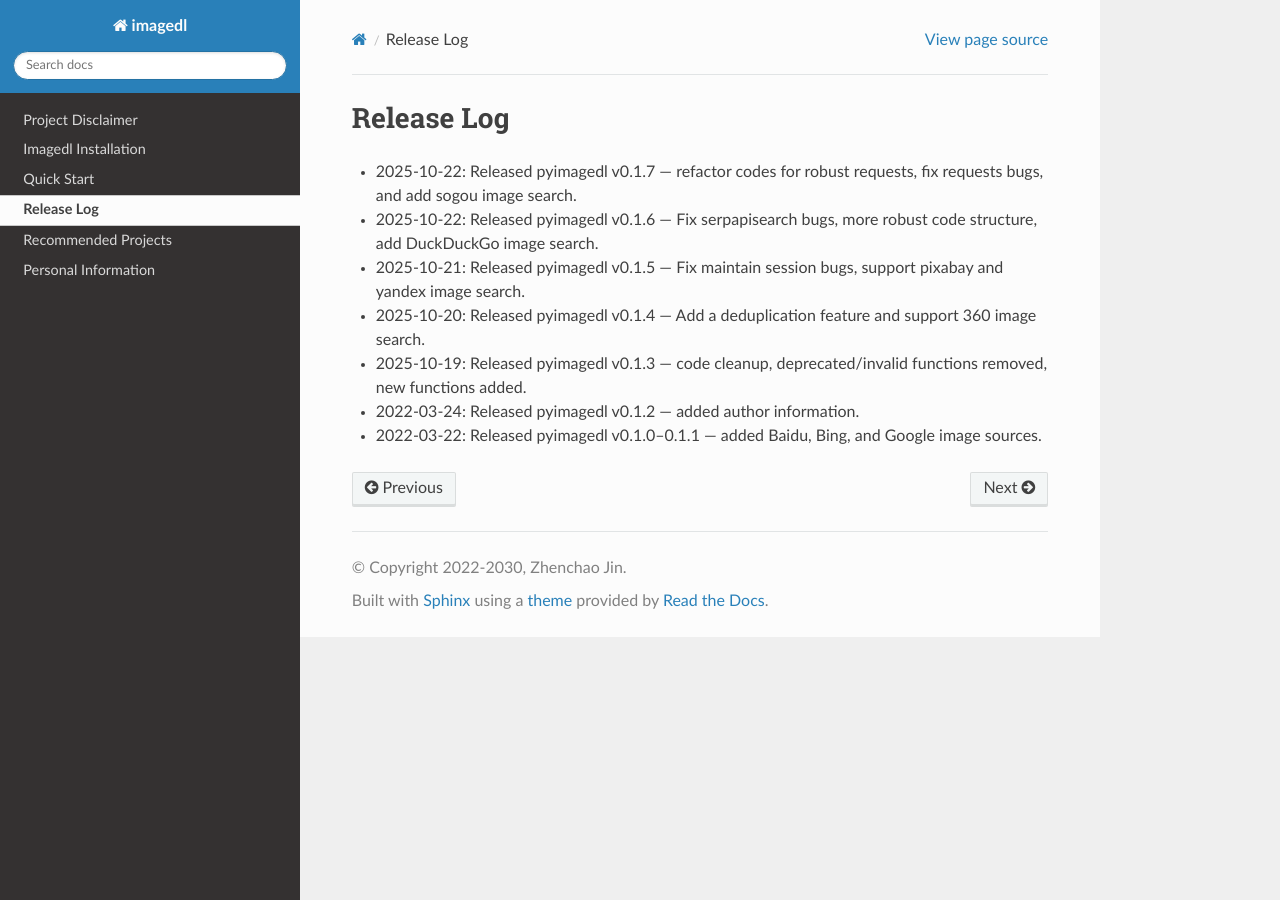
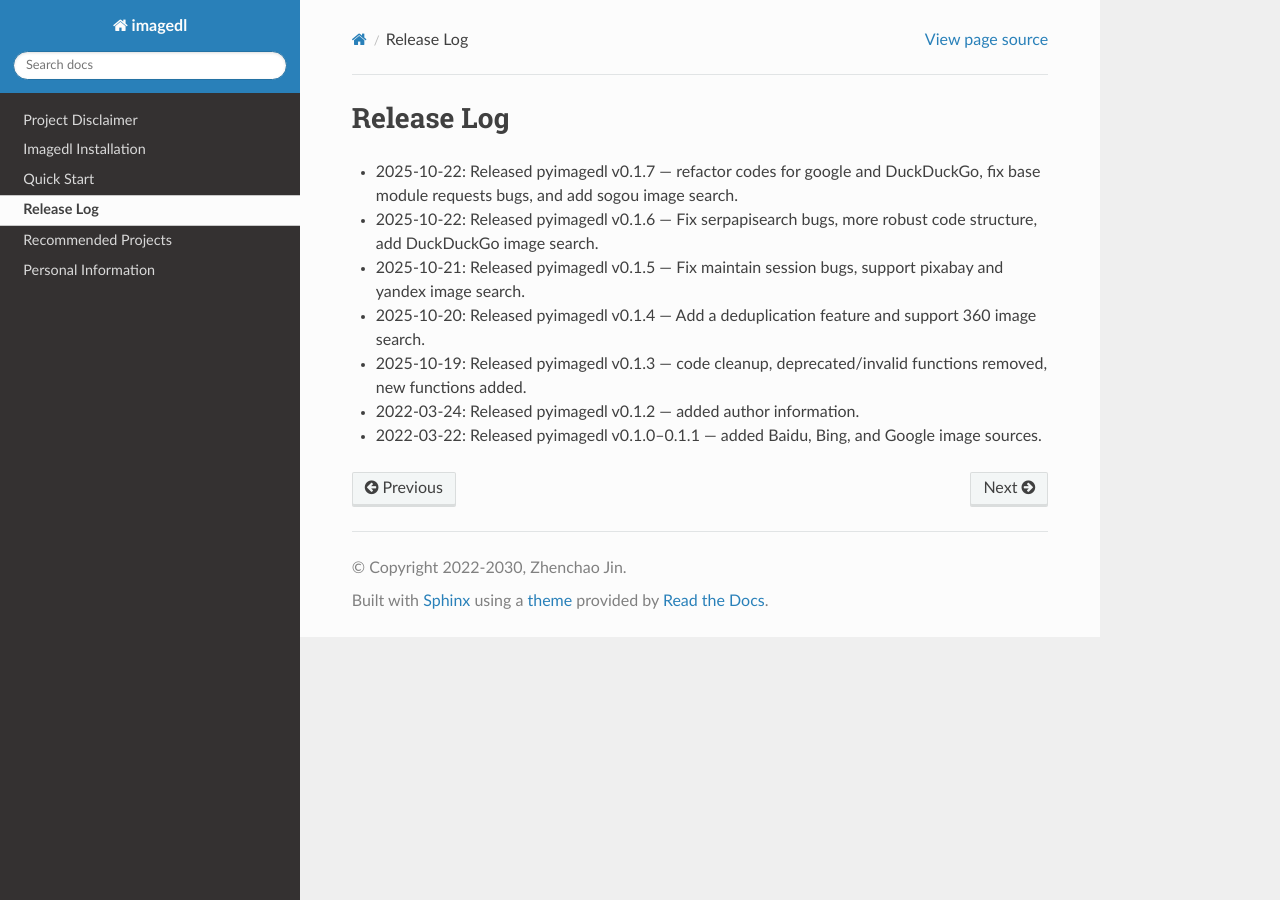
Before and after one commit to CharlesPikachu/imagedl, a Sphinx documentation site: the page built from docs/Changelog.md, in a window 1280 px wide. Built offline with Sphinx 7.4.7 and the Read the Docs theme 3.1.0, drawn with Linux system fonts in a browser that asks for light colours.

Commit message:
release v0.1.7

```diff
--- a/docs/Changelog.md
+++ b/docs/Changelog.md
@@ -1,6 +1,6 @@
 # Release Log
 
-- 2025-10-22: Released pyimagedl v0.1.7 — refactor codes for robust requests, fix requests bugs, and add sogou image search.
+- 2025-10-22: Released pyimagedl v0.1.7 — refactor codes for google and DuckDuckGo, fix base module requests bugs, and add sogou image search.
 
 - 2025-10-22: Released pyimagedl v0.1.6 — Fix serpapisearch bugs, more robust code structure, add DuckDuckGo image search.
 
```
Also changed, not shown: README.md (+1 -1 lines).
